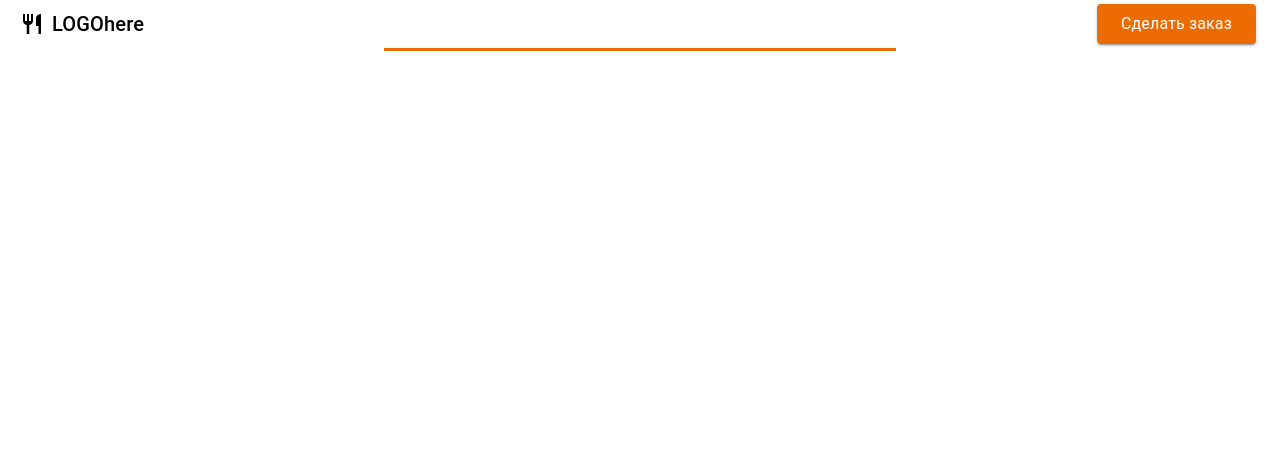
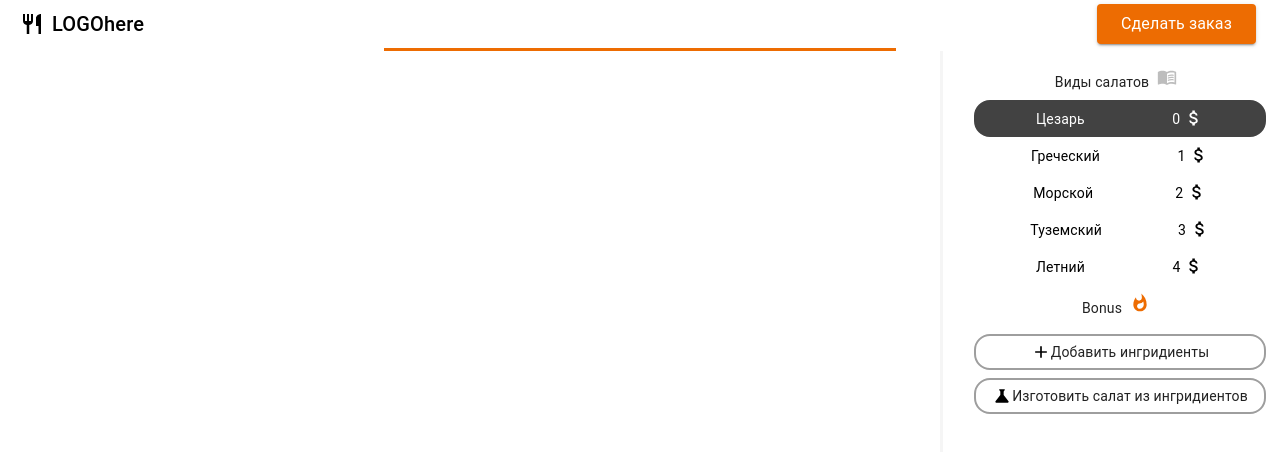
Before and after one commit to Ya-maz/avk-groupe-tomsk, a React (Create React App) app: page / in a window 1280 px wide. Shown: the top 452 px of the page. Built offline with nearby package versions, Linux system fonts and the light colour scheme.

Commit message:
add salad-list component

```diff
--- a/src/App.tsx
+++ b/src/App.tsx
@@ -1,10 +1,20 @@
-import React from 'react';
-import Header from './components/Header';
+import { Stack } from "@mui/material";
+import React from "react";
+import Header from "./components/Header";
+import SaladList from "./components/SaladList";
 
 function App() {
   return (
     <div>
       <Header />
+      <Stack
+        direction="row"
+        justifyContent="flex-end"
+        alignItems="flex-start"
+        spacing={2}
+      >
+        <SaladList />
+      </Stack>
     </div>
   );
 }
--- /dev/null
+++ b/src/components/SaladList.tsx
@@ -0,0 +1,135 @@
+import React from "react";
+import MenuItem from "@mui/material/MenuItem";
+import MenuList from "@mui/material/MenuList";
+import Stack from "@mui/material/Stack";
+import Typography from "@mui/material/Typography";
+import Box from "@mui/material/Box";
+import { Theme } from "@mui/material/styles";
+import MenuBookIcon from "@mui/icons-material/MenuBook";
+import ScienceSharpIcon from "@mui/icons-material/ScienceSharp";
+import WhatshotIcon from "@mui/icons-material/Whatshot";
+import AddIcon from "@mui/icons-material/Add";
+import LocalAtmIcon from "@mui/icons-material/LocalAtm";
+import AttachMoneyIcon from "@mui/icons-material/AttachMoney";
+
+export default function SaladList() {
+  // enum List {
+  // }
+  const [active, setActive] = React.useState(0);
+  const [list, setList] = React.useState("")
+
+  const ListSalad = ["Цезарь", "Греческий", "Морской", "Туземский", "Летний"];
+  return (
+    <>
+      <Box
+        width={"1px"}
+        height={"70vh"}
+        sx={(theme: Theme) => ({
+          borderLeft: `3px solid ${theme.palette.grey[100]}`,
+        })}
+      ></Box>
+      <Stack
+        direction="column"
+        justifyContent="flex-start"
+        alignItems="center"
+        spacing={2}
+        sx={{
+          width: "25vw",
+        }}
+      >
+
+        { }
+        <MenuList>
+          <Typography
+            variant="body2"
+            color="text.primary"
+            sx={{ px: 2, py: 1, textAlign: "center" }}
+          >
+            Виды салатов
+            <MenuBookIcon fontSize="small" color="disabled" sx={{ mx: 1 }} />
+          </Typography>
+
+          {ListSalad.map((name, index) => (
+            <MenuItem
+              sx={(theme: Theme) => ({
+                justifyContent: "space-around",
+                borderStyle: "solid",
+                borderWidth: "2px",
+                borderRadius: theme.shape.borderRadius,
+                borderColor:
+                  active === index
+                    ? theme.palette.grey[800]
+                    : theme.palette.warning.contrastText,
+                backgroundColor:
+                  active === index
+                    ? theme.palette.grey[800]
+                    : theme.palette.warning.contrastText,
+                color:
+                  active === index
+                    ? theme.palette.common.white
+                    : theme.palette.common.black,
+                ":hover": {
+                  borderColor:
+                    active === index
+                      ? theme.palette.grey[800]
+                      : theme.palette.warning.contrastText,
+                  backgroundColor:
+                    active === index
+                      ? theme.palette.grey[800]
+                      : theme.palette.warning.contrastText,
+                  color:
+                    active === index
+                      ? theme.palette.common.white
+                      : theme.palette.common.black,
+                },
+              })}
+              onClick={() => setActive(index)}
+            >
+              <Typography variant="body2">{name}</Typography>
+              <Typography variant="body2">
+                {index} <AttachMoneyIcon fontSize="small" sx={{mb:-0.5}} />
+              </Typography>
+            </MenuItem>
+          ))}
+
+          <Typography
+            variant="body2"
+            color="text.primary"
+            sx={{ px: 2, py: 1, textAlign: "center" }}
+          >
+            Bonus
+            <WhatshotIcon fontSize="small" color="warning" sx={{ mx: 1 }} />
+          </Typography>
+
+          <MenuItem
+            sx={(theme: Theme) => ({
+              justifyContent: "center",
+              border: `2px solid ${theme.palette.grey[500]}`,
+              borderRadius: theme.shape.borderRadius,
+              my: 1,
+            })}
+          >
+            <AddIcon fontSize="small" />
+            <Typography variant="body2" color="text.primary">
+              Добавить ингридиенты
+            </Typography>
+          </MenuItem>
+
+          <MenuItem
+            sx={(theme: Theme) => ({
+              justifyContent: "center",
+              border: `2px solid ${theme.palette.grey[500]}`,
+              borderRadius: theme.shape.borderRadius,
+              my: 1,
+            })}
+          >
+            <ScienceSharpIcon fontSize="small" />
+            <Typography variant="body2" color="text.primary">
+              Изготовить салат из ингридиентов
+            </Typography>
+          </MenuItem>
+        </MenuList>
+      </Stack>
+    </>
+  );
+}
```
